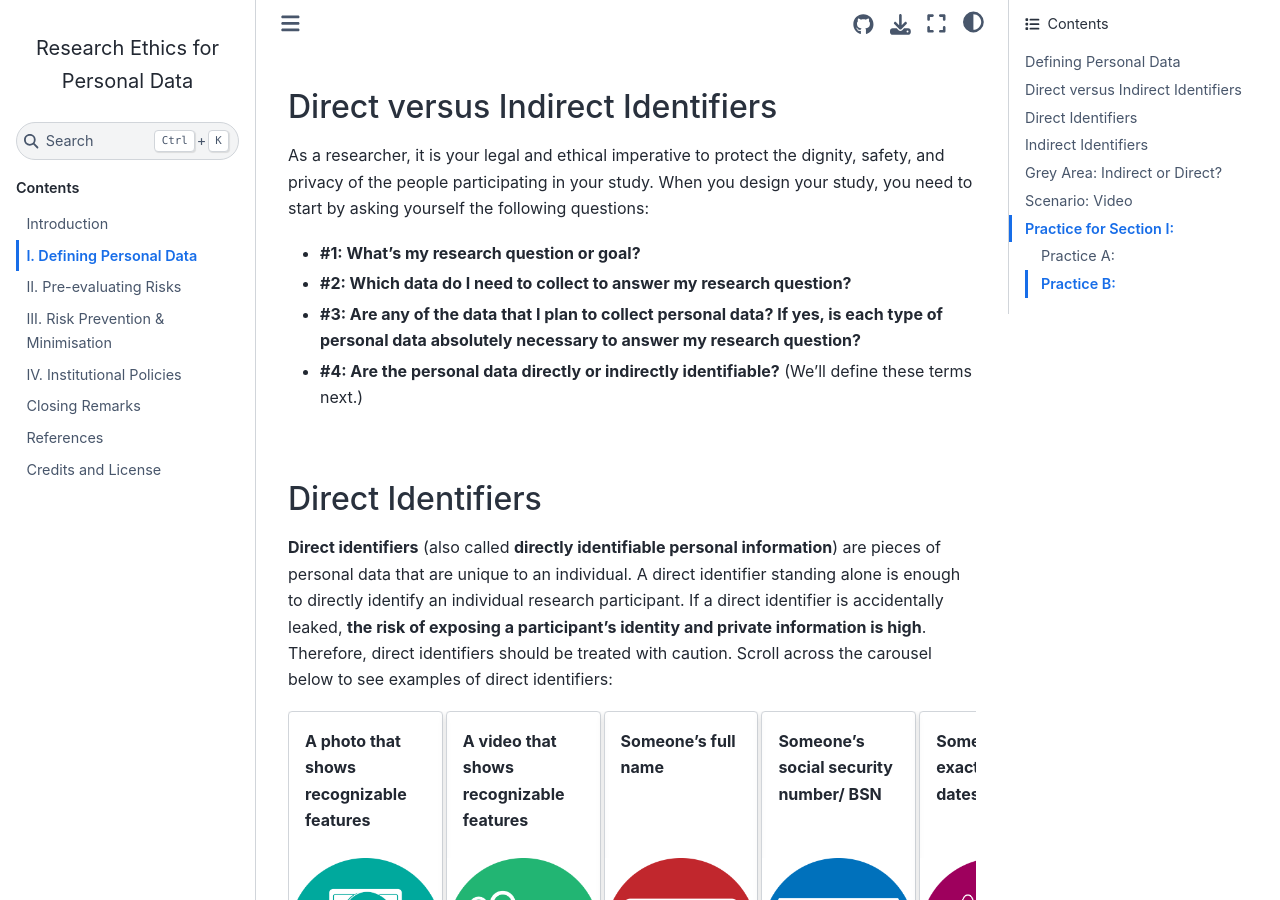
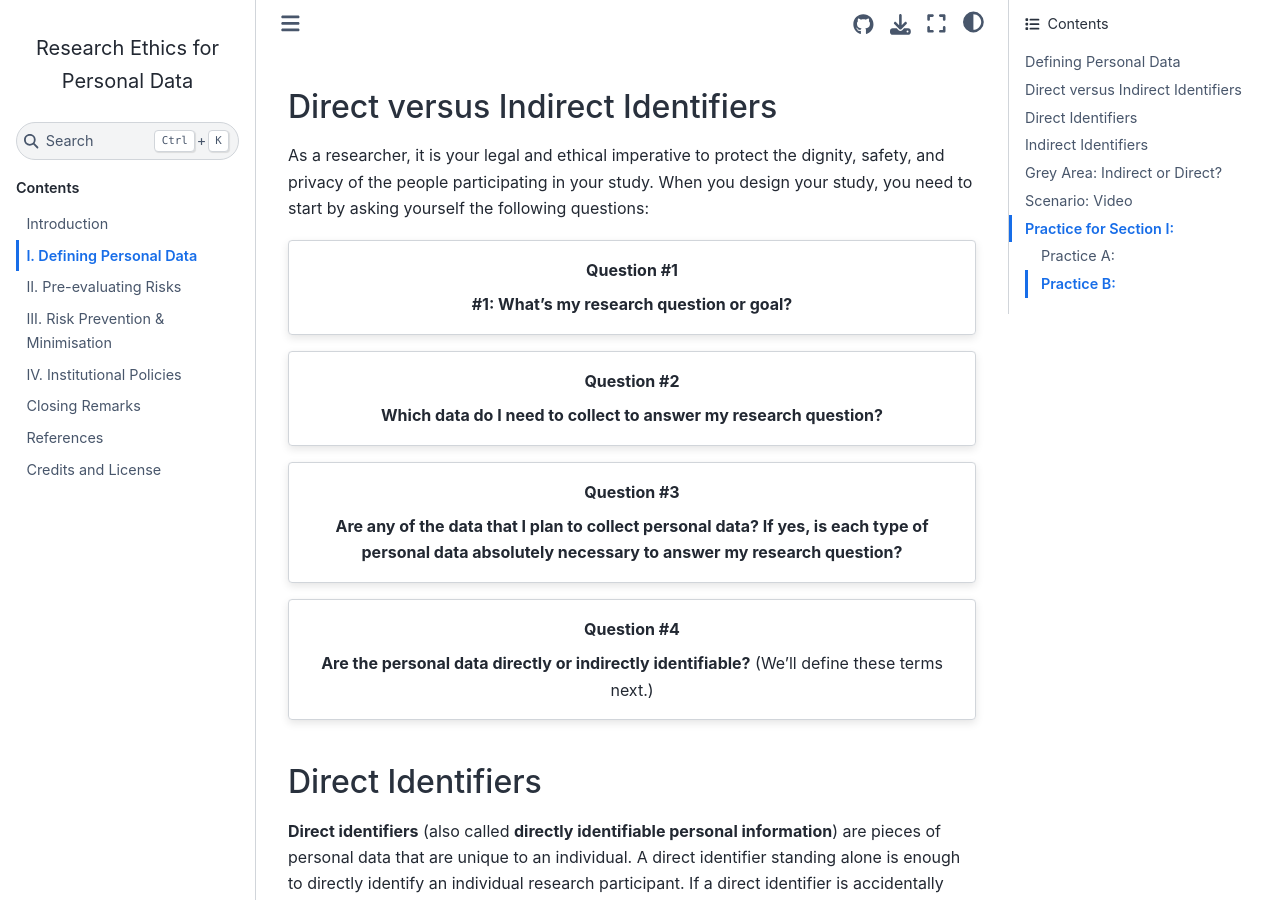
Before and after one commit to tu-delft-library/BSc_Research_Ethics_for_Personal_Data, a Jupyter Book: the page built from book/defining_personal_data.md, in a window 1280 px wide and 900 px high, scrolled down 1062 px. Built offline with Jupyter Book 1.0.4 settings and Sphinx 7.4.7 and the Sphinx Book theme 1.1.4, drawn with Linux system fonts in a browser that asks for light colours; comment, search, counter and statistics services are not loaded.

Commit message:
Update defining_personal_data.md

```diff
--- a/book/defining_personal_data.md
+++ b/book/defining_personal_data.md
@@ -42,17 +42,25 @@ These pieces of information are personal data because they can be **directly** o
 As a researcher, it is your legal and ethical imperative to protect the dignity, safety, and privacy of the people participating in your study. When you design your study, you need to start by asking yourself the following questions:
 <br>
 
-- **#1: What's my research question or goal?**
-<br>
+:::{card} Question #1
+:class-card: text-center
+**#1: What's my research question or goal?**
+:::
 
-- **#2: Which data do I need to collect to answer my research question?**
-<br>
+:::{card} Question #2
+:class-card: text-center
+**Which data do I need to collect to answer my research question?**
+:::
 
-- **#3: Are any of the data that I plan to collect personal data? If yes, is each type of personal data absolutely necessary to answer my research question?**
-<br>
+:::{card} Question #3
+:class-card: text-center
+**Are any of the data that I plan to collect personal data? If yes, is each type of personal data absolutely necessary to answer my research question?**
+:::
 
-- **#4: Are the personal data directly or indirectly identifiable?** (We'll define these terms next.)
-<br>
+:::{card} Question #4
+:class-card: text-center
+**Are the personal data directly or indirectly identifiable?** (We'll define these terms next.)
+:::
 
 ## Direct Identifiers
 **Direct identifiers** (also called **directly identifiable personal information**) are pieces of personal data that are unique to an individual. A direct identifier standing alone is enough to directly identify an individual research participant. If a direct identifier is accidentally leaked, **the risk of exposing a participant’s identity and private information is high**. Therefore, direct identifiers should be treated with caution. Scroll across the carousel below to see examples of direct identifiers:
```
